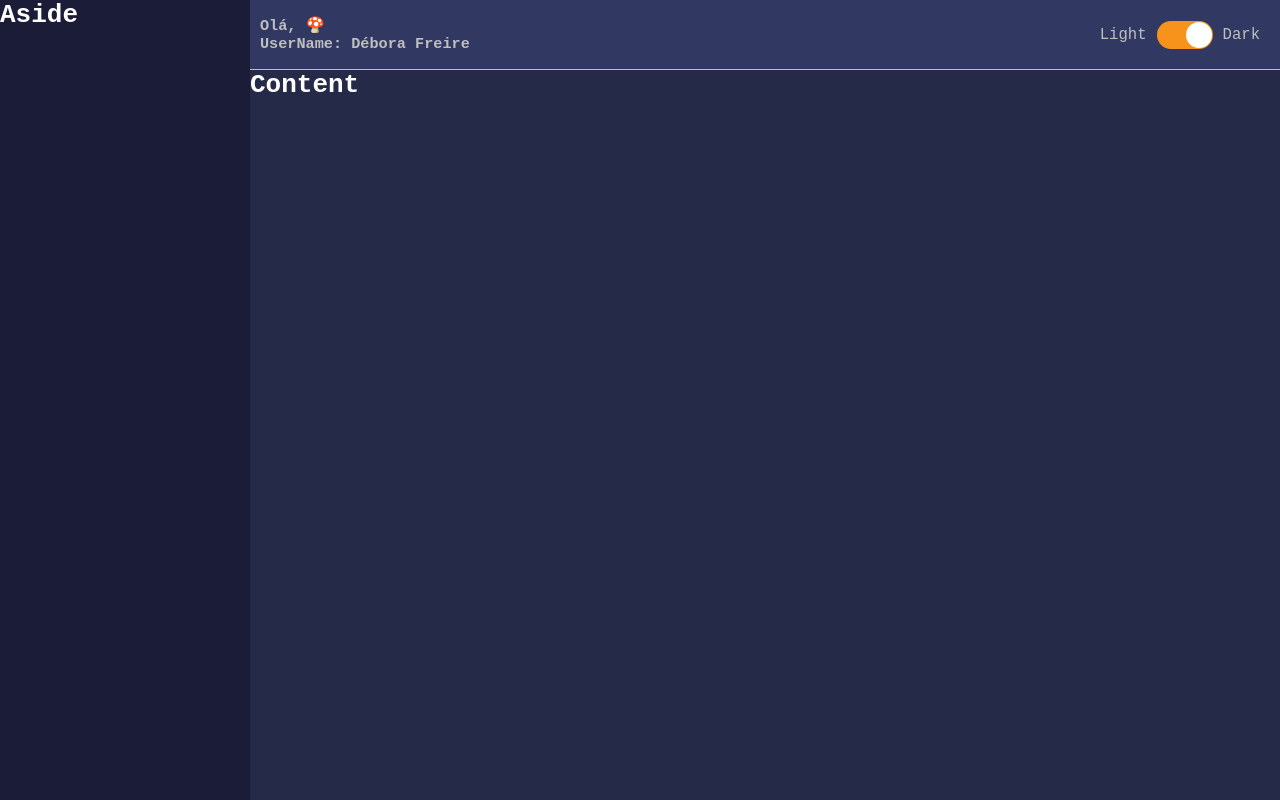
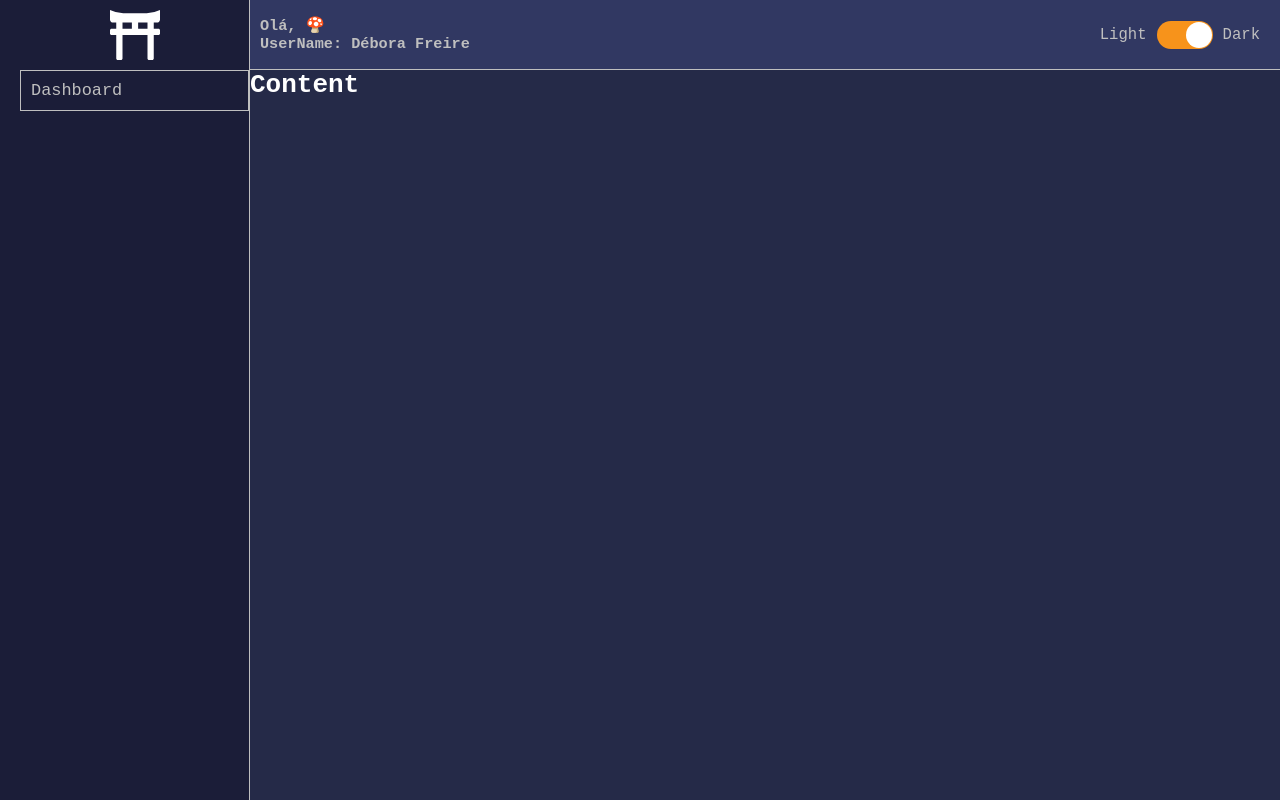
Before and after one commit to deborafsm/fe_tsx_react_be_lrv_php_db_mysql, a React (Create React App) app in the folder front_end_wallet/: page / in a window 1280 px wide. Built offline with nearby package versions, Linux system fonts and the light colour scheme.

Commit message:
UP: Aside

```diff
--- a/front_end_wallet/package.json
+++ b/front_end_wallet/package.json
@@ -13,6 +13,7 @@
     "@types/styled-components": "^5.1.24",
     "react": "^18.0.0",
     "react-dom": "^18.0.0",
+    "react-icons": "^4.3.1",
     "react-scripts": "5.0.0",
     "react-switch": "^6.0.0",
     "styled-components": "^5.3.5",
--- a/front_end_wallet/src/components/Aside/aside.tsx
+++ b/front_end_wallet/src/components/Aside/aside.tsx
@@ -1,11 +1,25 @@
 import React from "react";
-import {Container} from './style'
+import {
+    Container,
+    Headers,
+    MenuContainer,
+    MenuItemLink
+
+} from './style';
+import { FaLevelDownAlt, FaToriiGate } from "react-icons/fa";
 
 
 const Aside: React.FC = () => {
     return (
         <Container>
-            <h1>Aside</h1>
+            <Headers>
+                <FaToriiGate  size={50}/>
+            </Headers>
+            <MenuContainer>
+                <MenuItemLink href="#">
+                    Dashboard
+                </MenuItemLink>
+            </MenuContainer>
         </Container>
     );
 }
--- a/front_end_wallet/src/components/Aside/style.ts
+++ b/front_end_wallet/src/components/Aside/style.ts
@@ -1,9 +1,32 @@
 import styled from 'styled-components';
 
 export const Container = styled.div
-`
+    `
     grid-area: AS;
     color: ${props => props.theme.colors.white};
     background-color: ${props => props.theme.colors.primary};
+    padding-left: 20px;
+    border-right: 1px solid ${props => props.theme.colors.gray}
+
 `
-;
+    ;
+export const Headers = styled.header`
+    display:flex;
+    justify-content:center;
+    padding: 10px 0 10px 0
+
+`;
+
+export const MenuContainer = styled.div`
+    padding: 10px;
+    border: 1px solid ${props => props.theme.colors.gray}
+`;
+
+
+export const MenuItemLink = styled.a`
+    display:flex;
+    text-decoration: none;
+    font-size: 1.3rem;
+    color: ${props => props.theme.colors.gray}
+
+`;
--- a/front_end_wallet/src/components/Header/header.tsx
+++ b/front_end_wallet/src/components/Header/header.tsx
@@ -1,6 +1,6 @@
 import emojis from "../../utils/emojis";
 import React, { useMemo } from "react";
-
+import { FaBeer } from 'react-icons/fa';
 import Toggle from '../../components/Toggle/Toggle';
 import {
     Container,
@@ -20,6 +20,7 @@ const Header: React.FC = () => {
                 <Welcome>
                     Olá, {emoji}
                     <UserName>UserName: Débora Freire</UserName>
+
                 </Welcome>
             </Profile>
         </Container>
```
Also changed, not shown: front_end_wallet/src/App.tsx (+5 -5 lines), 1 other file (tests, documents, lock files or other folders).
